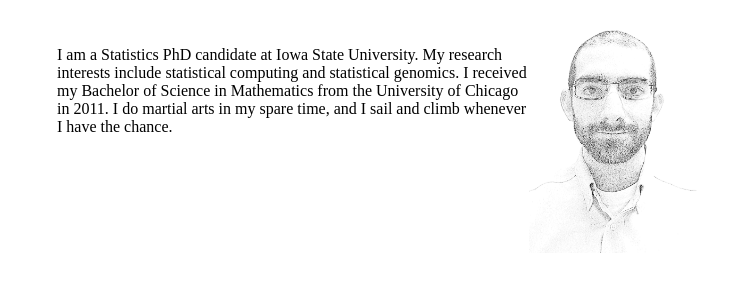
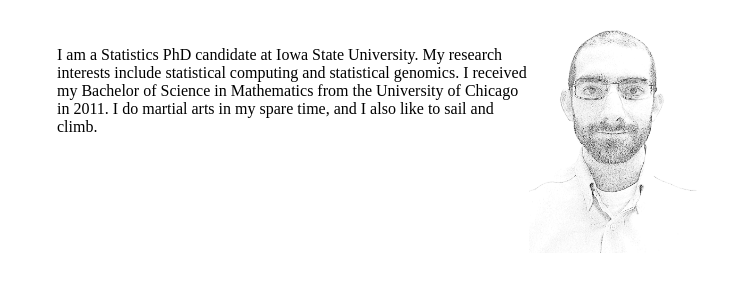
Before and after one commit to wlandau/wlandau.github.io, a Jekyll site: the page built from index.html, in a window 1280 px wide. Shown: the part 166-458 px from the top of the page, without its empty margins (278-1016 px from the left). Built offline with Jekyll 4.4.1, drawn with Linux system fonts in a browser that asks for light colours; nearby versions of some CDN libraries.

Commit message:
updated About section

```diff
--- a/index.html
+++ b/index.html
@@ -12,7 +12,7 @@ root: "/"
 My research interests include statistical computing and
 statistical genomics. I received my Bachelor of Science
 in Mathematics from the University of Chicago in 2011.
-I do martial arts in my spare time, and I sail and
-climb whenever I have the chance. </p>
+I do martial arts in my spare time, and I also like to
+sail and climb. </p>
 
 <div style="clear:both;"></div>
```
